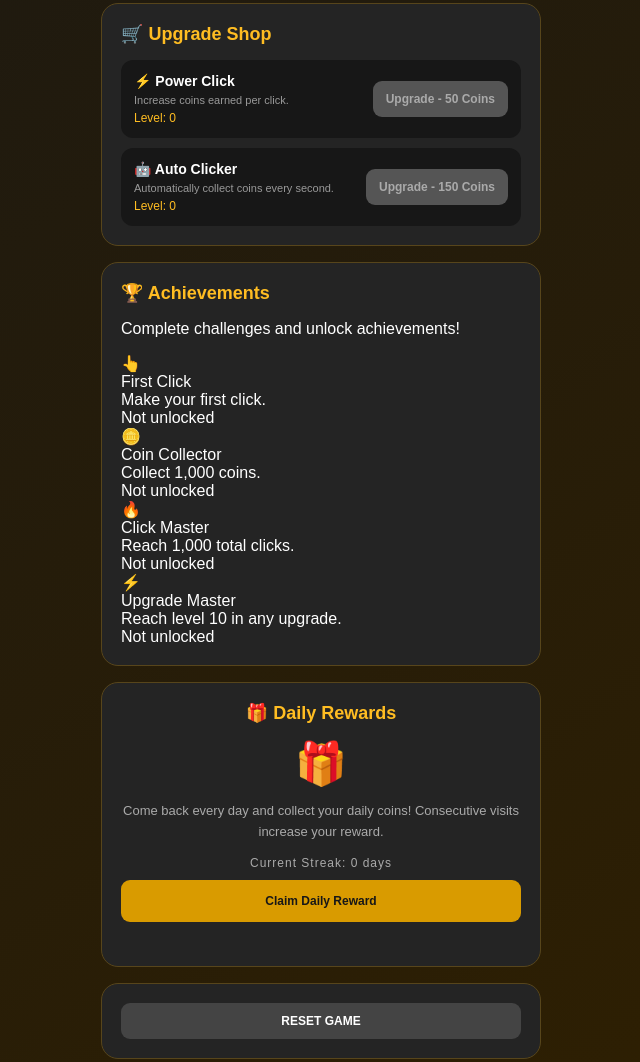
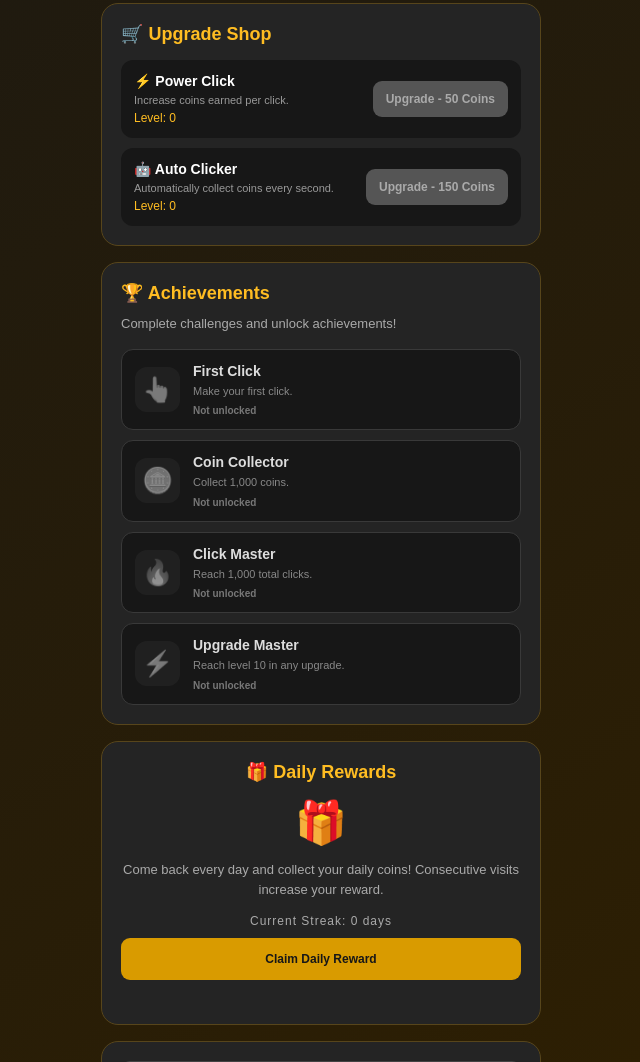
Before and after one commit to josjis-dev/josjis-game, a plain HTML site: page index.html in a window 1280 px wide. Shown: the part 754-1816 px from the top of the page, without its empty margins (319-959 px from the left). Drawn offline with Linux system fonts and the light colour scheme.

Commit message:
Add achievements styles and popup animations
Added styles for achievements section and popup animations.

```diff
--- a/style.css
+++ b/style.css
@@ -225,6 +225,98 @@ button:disabled {
     cursor: not-allowed;
 }
 
+/* =====================================
+   ACHIEVEMENTS
+===================================== */
+
+.achievements {
+    text-align: left;
+}
+
+.achievement-description {
+    color: #aaa;
+    font-size: 13px;
+    line-height: 1.5;
+    margin: -5px 0 15px;
+}
+
+.achievement-list {
+    display: flex;
+    flex-direction: column;
+    gap: 10px;
+}
+
+.achievement-item {
+    display: flex;
+    align-items: center;
+    gap: 13px;
+    padding: 13px;
+    background: #171717;
+    border: 1px solid #393939;
+    border-radius: 12px;
+    transition: .2s ease;
+}
+
+.achievement-icon {
+    width: 45px;
+    height: 45px;
+    flex-shrink: 0;
+    display: flex;
+    align-items: center;
+    justify-content: center;
+    background: #292929;
+    border-radius: 12px;
+    font-size: 25px;
+    filter: grayscale(1);
+    opacity: .55;
+}
+
+.achievement-info {
+    flex: 1;
+    min-width: 0;
+}
+
+.achievement-name {
+    color: #ddd;
+    font-size: 14px;
+    font-weight: bold;
+}
+
+.achievement-desc {
+    color: #888;
+    font-size: 11px;
+    line-height: 1.5;
+    margin-top: 4px;
+}
+
+.achievement-status {
+    color: #777;
+    font-size: 10px;
+    margin-top: 6px;
+    font-weight: bold;
+}
+
+/* UNLOCKED ACHIEVEMENT */
+.achievement-item.unlocked {
+    border-color: #a87916;
+    background: linear-gradient(110deg,#30250d,#171717);
+}
+
+.achievement-item.unlocked .achievement-icon {
+    background: #493609;
+    filter: none;
+    opacity: 1;
+    box-shadow: 0 0 12px #ffbd2230;
+}
+
+.achievement-item.unlocked .achievement-name {
+    color: #ffbd22;
+}
+
+.achievement-item.unlocked .achievement-status {
+    color: #ffbd22;
+}
+
 /* DAILY REWARDS */
 .reward {
     text-align: center;
@@ -273,12 +365,10 @@ footer {
    CUSTOM RESET POPUP
 ===================================== */
 
-/* Hide popup when closed */
 #resetModal[hidden] {
     display: none !important;
 }
 
-/* Popup overlay */
 #resetModal:not([hidden]) {
     position: fixed !important;
     top: 0 !important;
@@ -305,7 +395,6 @@ footer {
     animation: modalFade .2s ease;
 }
 
-/* Popup box */
 .reset-dialog {
     width: 100%;
     max-width: 380px;
@@ -324,19 +413,16 @@ footer {
     animation: modalScale .25s ease;
 }
 
-/* Warning icon */
 .reset-icon {
     font-size: 42px;
     margin-bottom: 12px;
 }
 
-/* Popup title */
 .reset-dialog h2 {
     color: #ffbd22;
     margin: 0 0 12px;
 }
 
-/* Popup description */
 .reset-dialog p {
     color: #ccc;
     font-size: 14px;
@@ -344,13 +430,11 @@ footer {
     margin-bottom: 25px;
 }
 
-/* Popup buttons container */
 .reset-actions {
     display: flex;
     gap: 12px;
 }
 
-/* Popup buttons */
 .reset-actions button {
     flex: 1;
     padding: 14px 8px;
@@ -360,24 +444,21 @@ footer {
     cursor: pointer;
 }
 
-/* Cancel button */
 .cancel-button {
     background: #333 !important;
     color: white !important;
 }
 
-/* Confirm button */
 .confirm-button {
     background: linear-gradient(135deg,#ffbd22,#d18a00) !important;
     color: #17130a !important;
 }
 
-/* Popup button animation */
 .reset-actions button:active {
     transform: scale(.96);
 }
 
-/* Popup fade animation */
+/* POPUP ANIMATIONS */
 @keyframes modalFade {
     from {
         opacity: 0;
@@ -388,7 +469,6 @@ footer {
     }
 }
 
-/* Popup scale animation */
 @keyframes modalScale {
     from {
         opacity: 0;
```
